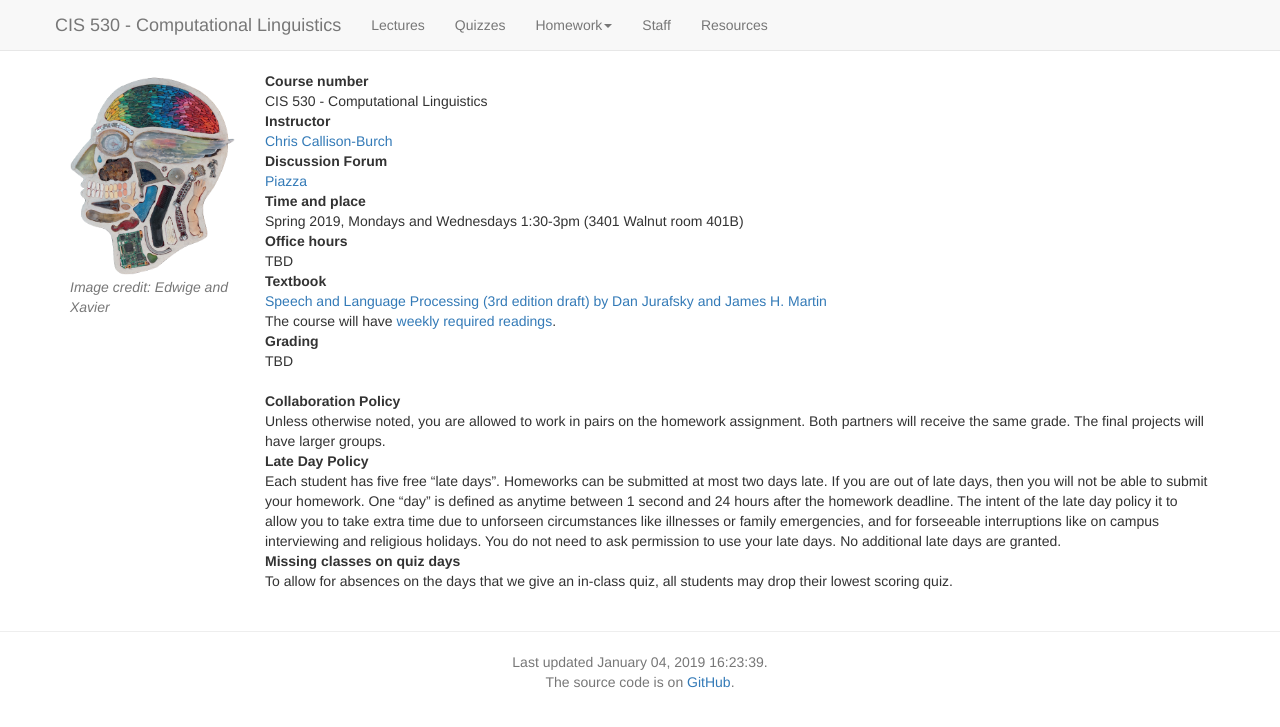
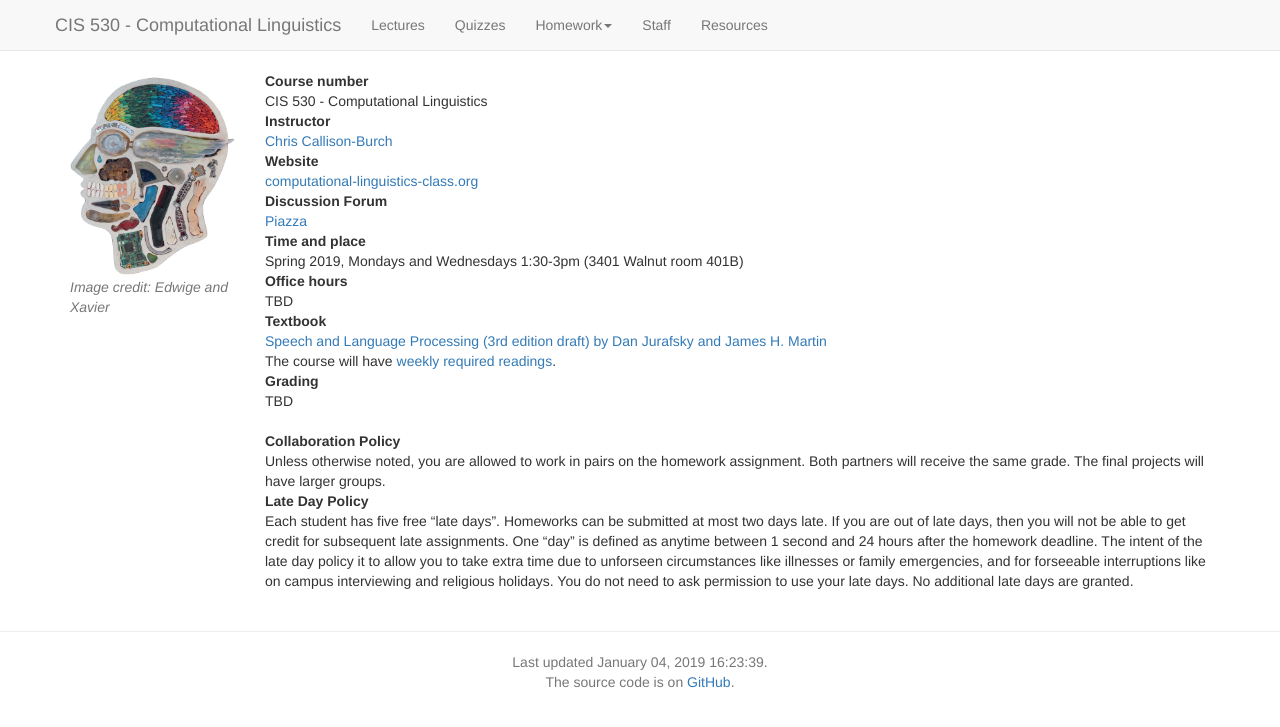
Before and after one commit to computational-linguistics-class/computational-linguistics-class.github.io, a Jekyll site: the page built from index.md, in a window 1280 px wide. Shown: the top 727 px of the page. Built offline with Jekyll 4.4.1, drawn with Linux system fonts in a browser that asks for light colours; nearby versions of some CDN libraries; a script that is not in the unit is left out.

Commit message:
Updated late policy

```diff
--- a/index.md
+++ b/index.md
@@ -42,6 +42,9 @@ Course number
 Instructor
 : [Chris Callison-Burch](http://www.cis.upenn.edu/~ccb/)
 
+Website
+: [computational-linguistics-class.org](http://computational-linguistics-class.org/)
+
 Discussion Forum
 : [Piazza](https://piazza.com/upenn/spring2019/cis530)
 
@@ -70,7 +73,4 @@ Collaboration Policy
 : Unless otherwise noted, you are allowed to work in pairs on the homework assignment.  Both partners will receive the same grade.  The final projects will have larger groups.
 
 Late Day Policy
-: Each student has five free "late days".  Homeworks can be submitted at most two days late.  If you are out of late days, then you will not be able to submit your homework. One "day" is defined as anytime between 1 second and 24 hours after the homework deadline. The intent of the late day policy it to allow you to take extra time due to unforseen circumstances like illnesses or family emergencies, and for forseeable interruptions like on campus interviewing and religious holidays.  You do not need to ask permission to use your late days.  No additional late days are granted.
-
-Missing classes on quiz days
-: To allow for absences on the days that we give an in-class quiz, all students may drop their lowest scoring quiz.
+: Each student has five free "late days". Homeworks can be submitted at most two days late. If you are out of late days, then you will not be able to get credit for subsequent late assignments. One “day” is defined as anytime between 1 second and 24 hours after the homework deadline. The intent of the late day policy it to allow you to take extra time due to unforseen circumstances like illnesses or family emergencies, and for forseeable interruptions like on campus interviewing and religious holidays. You do not need to ask permission to use your late days. No additional late days are granted.
```
